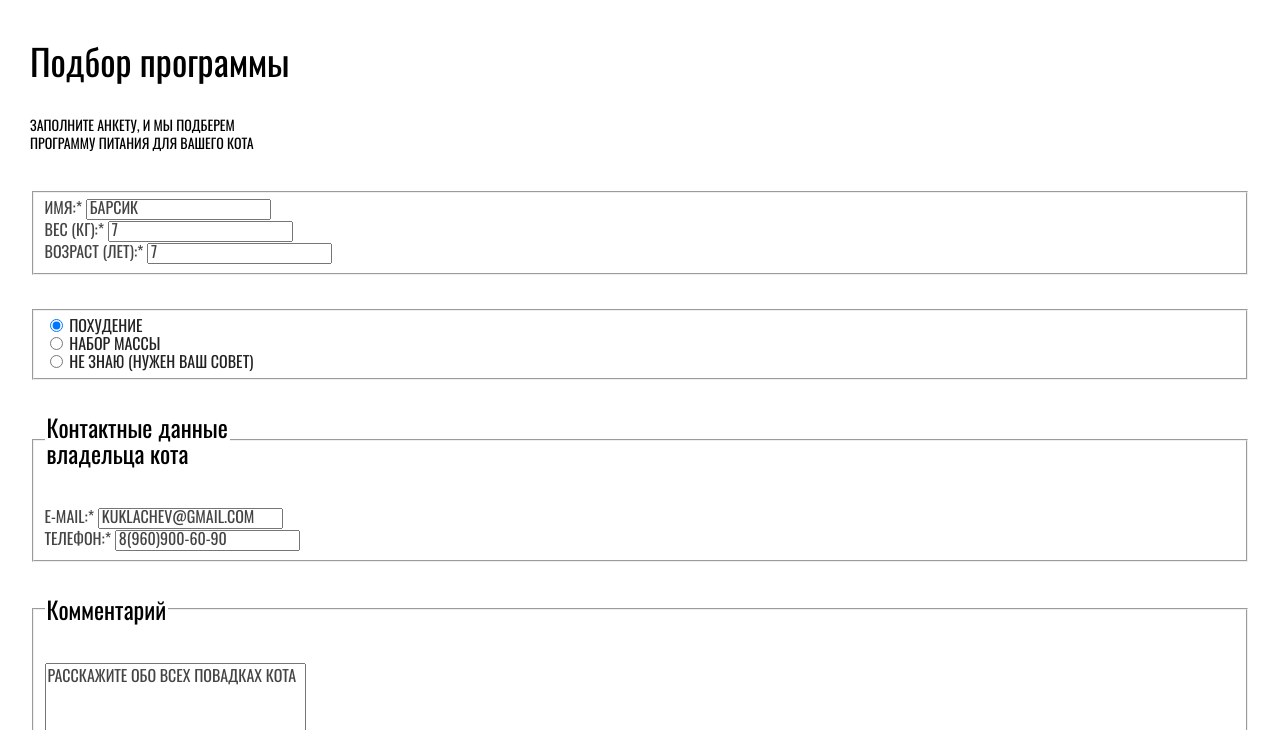
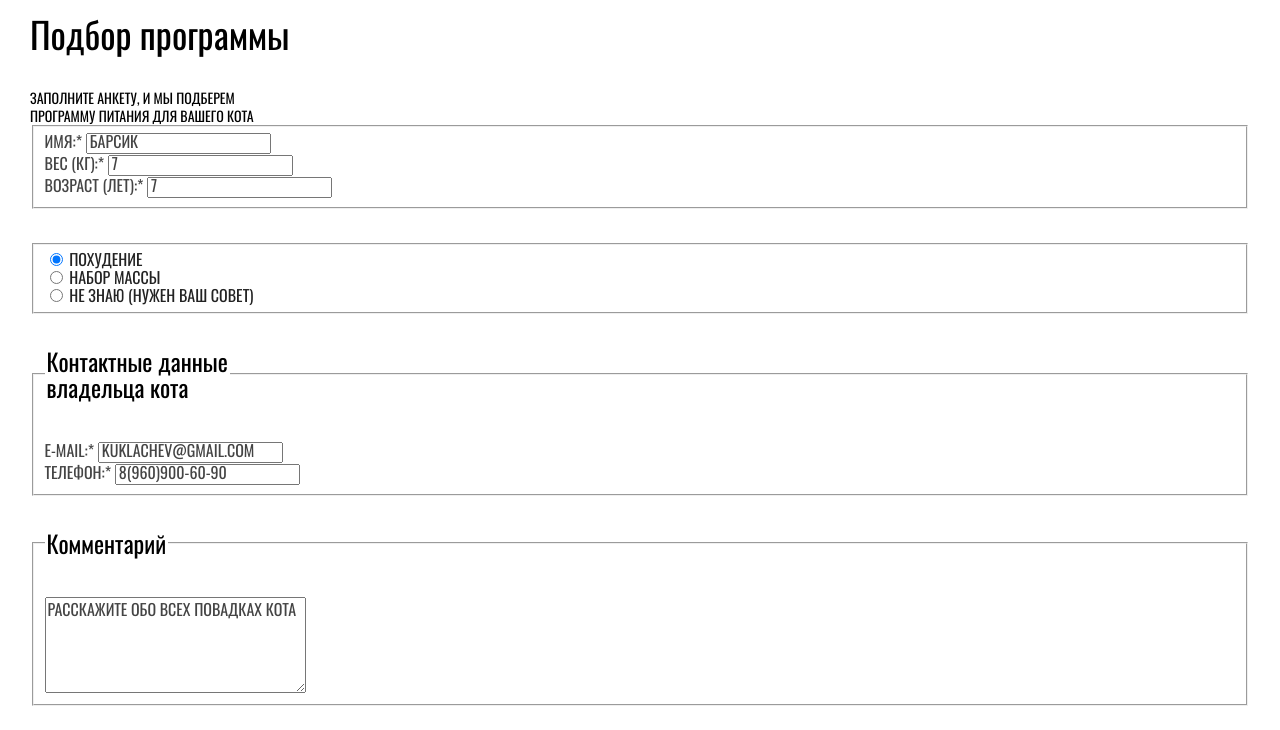
Before and after one commit to irinka-akva/2077277-cat-energy-26, a website: page source/form.html in a window 1280 px wide. Shown: the part 70-800 px from the top of the page. Drawn offline with nearby package versions, Linux system fonts and the light colour scheme; files that its build step writes are made by us from their sources.

Commit message:
Исправляет страницу с формой

```diff
--- a/source/form.html
+++ b/source/form.html
@@ -21,8 +21,7 @@
         <span class="visually-hidden">Открыть меню.</span>
       </button>
     </div>
-    <nav
-      class="navigation navigation--open navigation--close navigation--no-js">
+    <nav class="navigation navigation--open navigation--close navigation--no-js">
       <ul class="navigation__list">
         <li class="navigation__item navigation__item--current">
           <a class="navigation__link" href="index.html">Главная</a>
@@ -38,8 +37,7 @@
     </nav>
   </header>
   <main class="main-container">
-    <div class="container">
-    <header class="form-header">
+    <header class="form-header container">
       <h1 class="form-header__title">Подбор программы</h1>
       <p class="form-header__description">Заполните анкету, и мы подберем<br> программу питания для вашего кота
       </p>
@@ -48,6 +46,7 @@
       <h2 class="visually-hidden">Заполнение формы-анкеты</h2>
       <form class="form" action="https://echo.htmlacademy.ru/" method="get">
         <div class="form__wrapper">
+          <div class="form__wrapper-radio container">
             <fieldset class="form__fildset">
               <legend class="visually-hidden">Информация о коте</legend>
               <label class="form__label">Имя:*
@@ -76,6 +75,8 @@
               </label>
             </fieldset>
           </div>
+        </div>
+        <div class="form__wrapper-contact container">
           <fieldset class="form__fildset">
             <legend class="form__legend">Контактные данные <br> владельца кота</legend>
             <label class="form__label">e-mail:*
@@ -87,6 +88,8 @@
                 pattern="(\+79[0-9]{9}|8[0-9]{10})" placeholder="8(960)900-60-90">
             </label>
           </fieldset>
+        </div>
+        <div class="form__wrapper-text container">
           <fieldset class="form__fildset">
             <legend class="form__legend">Комментарий</legend>
             <label class="form__label">
@@ -94,6 +97,8 @@
                 placeholder="Расскажите обо всех повадках кота"></textarea>
             </label>
           </fieldset>
+        </div>
+        <div class="form__wrapper-check container">
           <fieldset class="form__fildset">
             <legend class="form__legend">Дополнительно</legend>
             <label class="form__label">
@@ -115,9 +120,10 @@
           </fieldset>
           <button class="form__button button button--main-color" type="submit">Отправить заявку</button>
           <small class="form__note">* - Обязательные поля</small>
+        </div>
       </form>
     </section>
-  </div>
+
   </main>
   <footer class="main-footer">
     <section class="cooperation">
--- a/source/less/blocks/form-header.less
+++ b/source/less/blocks/form-header.less
@@ -1,5 +1,4 @@
 .form-header {
-  padding: 27px 0 39px 0;
   font-family: @upper-font;
 }
 
```
Lines whose indentation alone changed are shown as unchanged.
